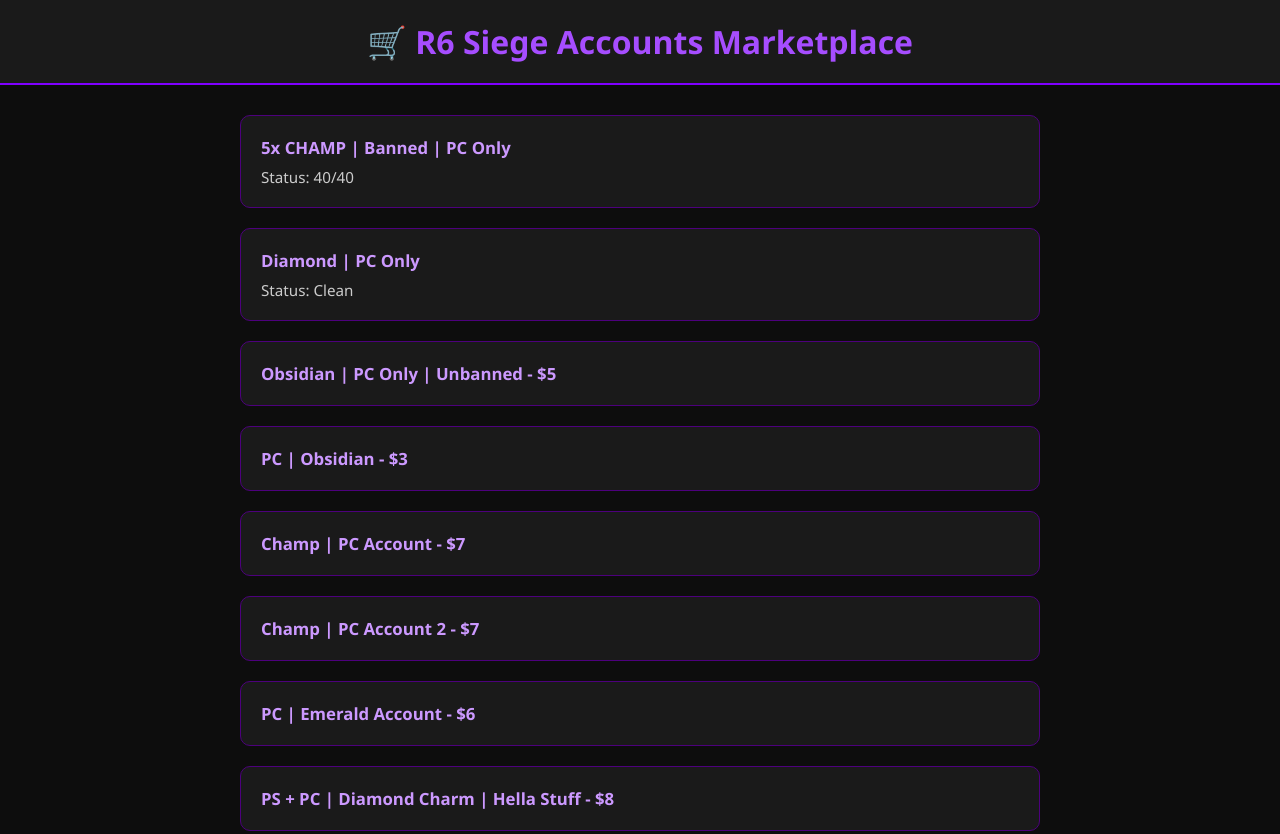
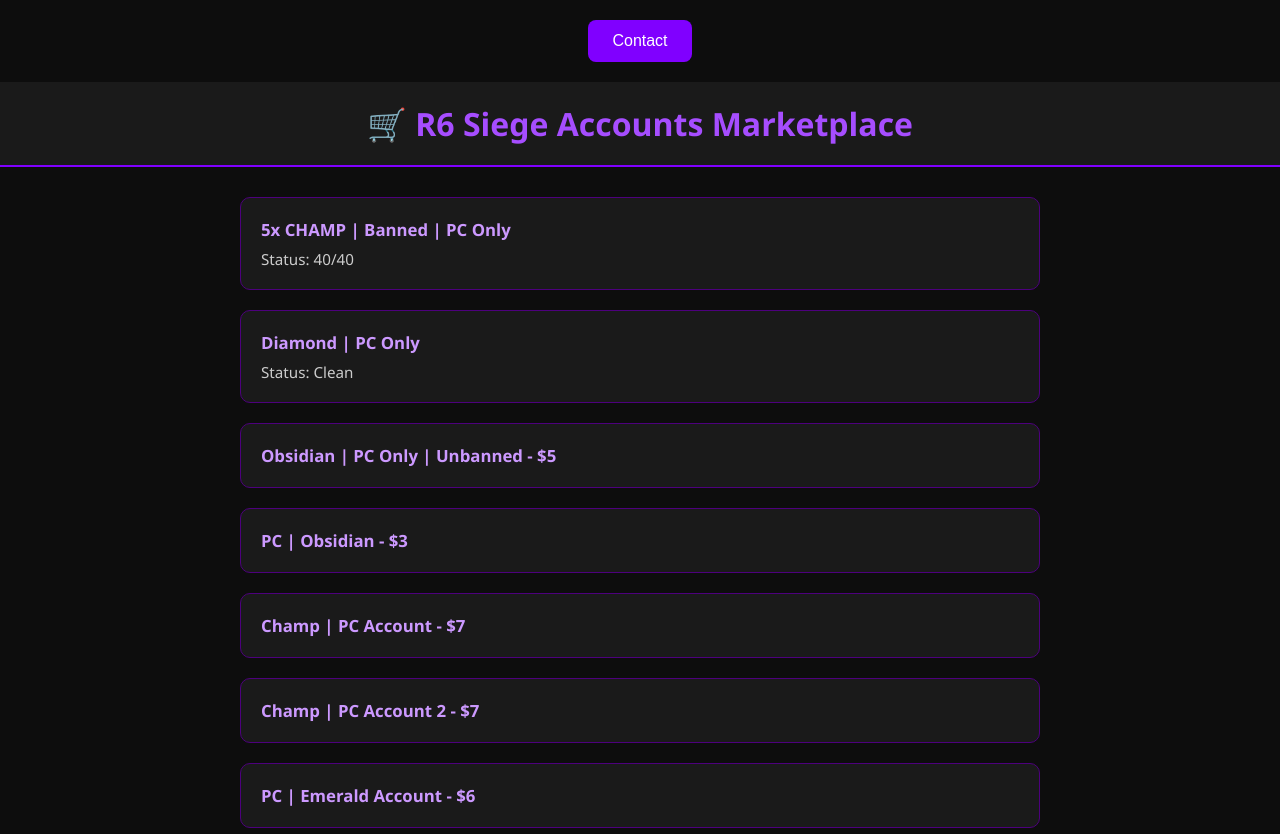
Before and after one commit to splytt/splytt.github.io, a plain HTML site: page index.html in a window 1280 px wide. Shown: the top 834 px of the page. Drawn offline with Linux system fonts and the light colour scheme.

Commit message:
Update index.html

```diff
--- a/index.html
+++ b/index.html
@@ -1,3 +1,19 @@
+<div style="text-align: center; margin: 20px;">
+  <a href="https://splytt.github.io/contactbruzz.html">
+    <button style="
+      background-color: #8000ff;
+      color: white;
+      border: none;
+      padding: 12px 24px;
+      border-radius: 8px;
+      font-size: 1rem;
+      cursor: pointer;
+      transition: background-color 0.2s ease;
+    ">
+      Contact
+    </button>
+  </a>
+</div>
 <!DOCTYPE html>
 <html lang="en">
 <head>
```
